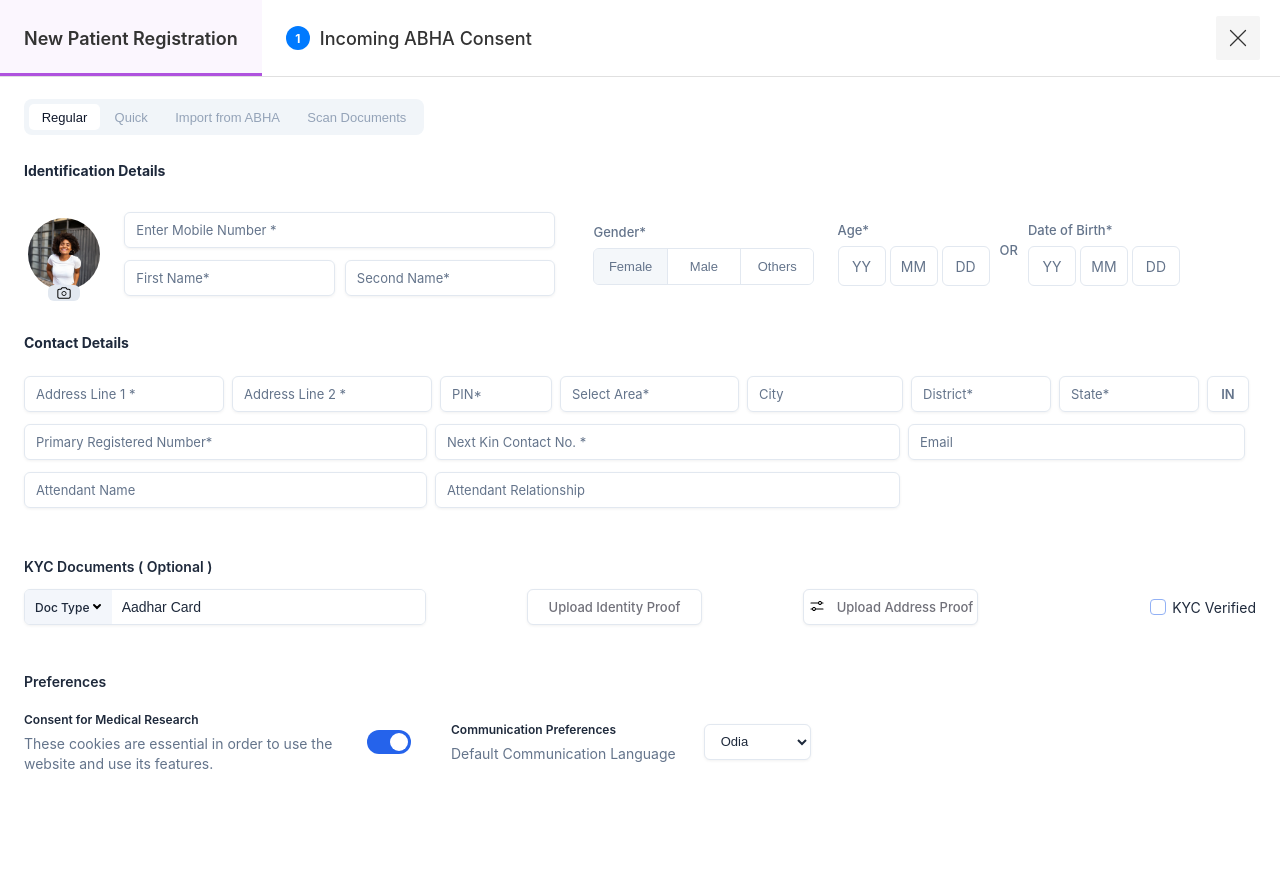
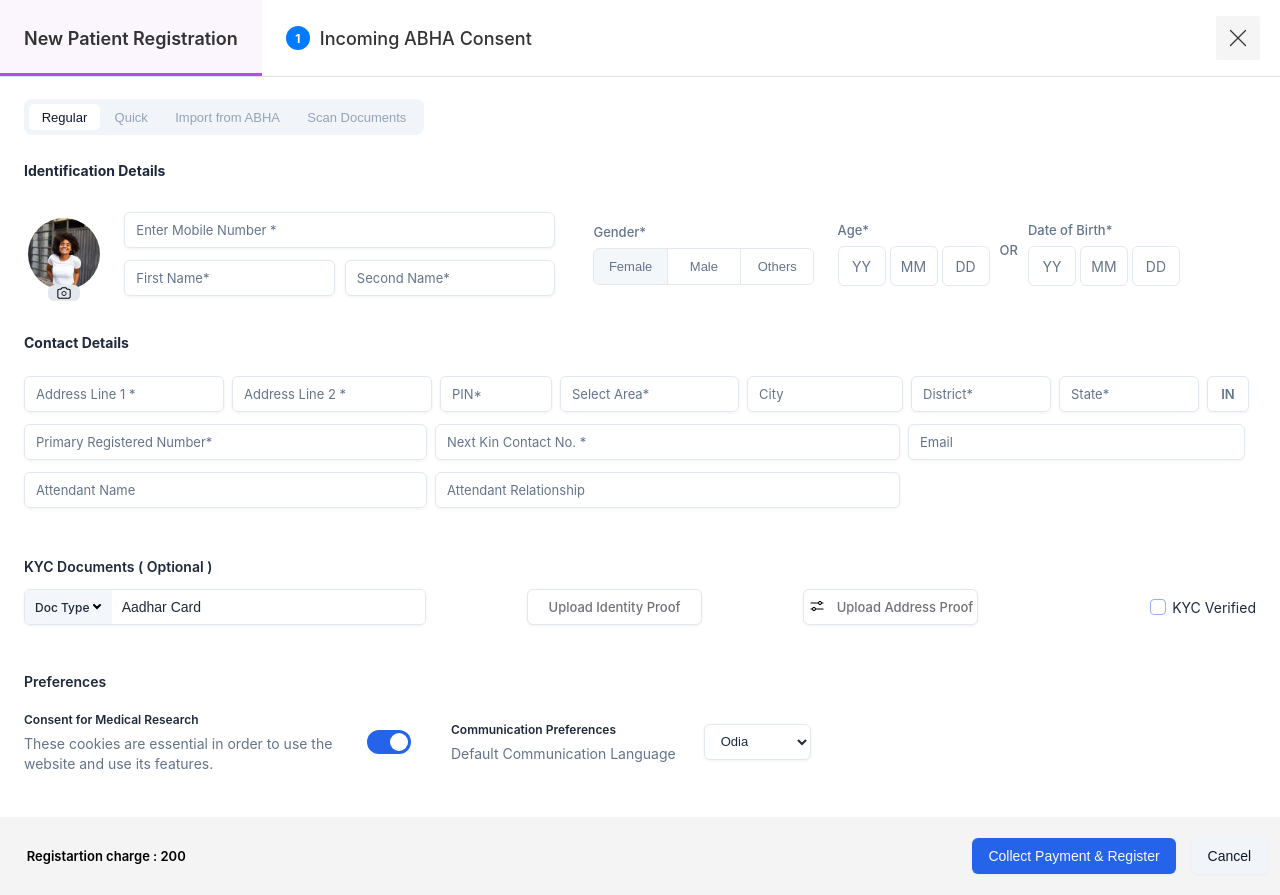
Before and after one commit to abhinm7/healthForm, a React (Vite) app: page / in a window 1280 px wide. Before the commit the page ends 817 px from the top, so only its background shows below. Built offline with nearby package versions, Linux system fonts and the light colour scheme.

Commit message:
feat: add action bar with buttons

```diff
--- a/src/App.jsx
+++ b/src/App.jsx
@@ -1,12 +1,16 @@
 import "./App.css";
 import Header from "./components/Layout/Header/Header";
+import ActionBar from "./components/Registration/ActionBar/ActionBar";
 import Registration from "./components/Registration/Registration";
 
 function App() {
   return (
     <div className="wrapper">
       <Header />
+      <div className="registration-section">
         <Registration />
+        <ActionBar />
+      </div>
     </div>
   );
 }
--- /dev/null
+++ b/src/components/Common/CustomButton/CustomButton.jsx
@@ -0,0 +1,26 @@
+import React from "react";
+import styles from "./CustomButton.module.css";
+
+const CustomButton = ({
+  children,
+  onClick,
+  variant = "primary",
+  type = "button",
+  disabled = false
+}) => {
+  return (
+    <button
+      type={type}
+      onClick={onClick}
+      disabled={disabled}
+      className={`
+        ${styles.btn}
+        ${variant === "secondary" ? styles.secondary : styles.primary}
+      `}
+    >
+      {children}
+    </button>
+  );
+};
+
+export default CustomButton;
--- /dev/null
+++ b/src/components/Common/CustomButton/CustomButton.module.css
@@ -0,0 +1,40 @@
+.btn {
+    padding: 8px 16px;
+    border-radius: 6px;
+    font-size: 14px;
+    font-weight: 500;
+    cursor: pointer;
+    line-height: 20px;
+    transition: all 0.2s ease-in-out;
+    display: inline-flex;
+    align-items: center;
+    justify-content: center;
+    white-space: nowrap;
+    border: none;
+}
+
+.btn:disabled {
+    opacity: 0.6;
+    cursor: not-allowed;
+}
+
+.primary {
+    background-color: #2563EB;
+    color: #F8FAFC;
+    box-shadow: 0px 1px 3px rgba(0, 0, 0, 0.04);
+}
+
+.primary:hover:not(:disabled) {
+    background-color: #1D4ED8;
+}
+
+.secondary {
+    background-color: #F1F5F9;
+    color: #0F172A;
+    box-shadow: 0px 1px 3px rgba(0, 0, 0, 0.04);
+}
+
+.secondary:hover:not(:disabled) {
+    background-color: #F8FAFC;
+    color: #334155;
+}
--- a/src/components/Layout/Header/Header.module.css
+++ b/src/components/Layout/Header/Header.module.css
@@ -3,7 +3,8 @@
   border-bottom: 1px solid #e0e0e0;
   width: 1280px;
   position: fixed;
-  top:0
+  top:0;
+  z-index: 100;
 }
 
 .headerContent {
--- /dev/null
+++ b/src/components/Registration/ActionBar/ActionBar.jsx
@@ -0,0 +1,29 @@
+import React from "react";
+import styles from "./ActionBar.module.css";
+import CustomButton from "../../Common/CustomButton/CustomButton";
+
+const ActionBar = ({ onRegister, onCancel }) => {
+  const charge = 200;
+  return (
+    <div className={styles.actionBar}>
+      <div className={styles.container}>
+        <div className={styles.priceSection}>
+          <p>
+            Registartion charge : <span>{charge}</span>
+          </p>
+        </div>
+        <div className={styles.actions}>
+          <CustomButton variant="primary" onClick={onRegister}>
+            Collect Payment & Register
+          </CustomButton>
+
+          <CustomButton variant="secondary" onClick={onCancel}>
+            Cancel
+          </CustomButton>
+        </div>
+      </div>
+    </div>
+  );
+};
+
+export default ActionBar;
--- /dev/null
+++ b/src/components/Registration/ActionBar/ActionBar.module.css
@@ -0,0 +1,25 @@
+.actionBar{
+    display: flex;
+    justify-content: center;
+    align-items: center;
+    width: 100%;
+    height: 78px;
+    background: #F4F4F5;
+}
+.container{
+    display: flex;
+    justify-content: space-between;
+    align-items: center;
+    width: 98%;
+    height: 36px;
+    padding-left: 14px;
+}
+.priceSection p{
+    font-size: 13px;
+    font-weight: 600;
+    line-height: 16px;
+}
+.actions {
+  display: flex;
+  gap: 16px;
+}
--- a/src/components/Registration/Registration.jsx
+++ b/src/components/Registration/Registration.jsx
@@ -5,6 +5,7 @@ import IdentificationDetails from './IdentificationDetails/IdentificationDetails
 import ContactDetails from './ContactDetails/ContactDetails'
 import KycDocuments from './KYCDetails/KYCDetails'
 import Preferences from './Preferences/Preferences'
+import ActionBar from './ActionBar/ActionBar'
 
 const Registration = () => {
   return (
--- a/src/components/Registration/Registration.module.css
+++ b/src/components/Registration/Registration.module.css
@@ -1,3 +1,3 @@
-.container{
-    padding: 24px;
+.container {
+  padding: 24px;
 }
```
